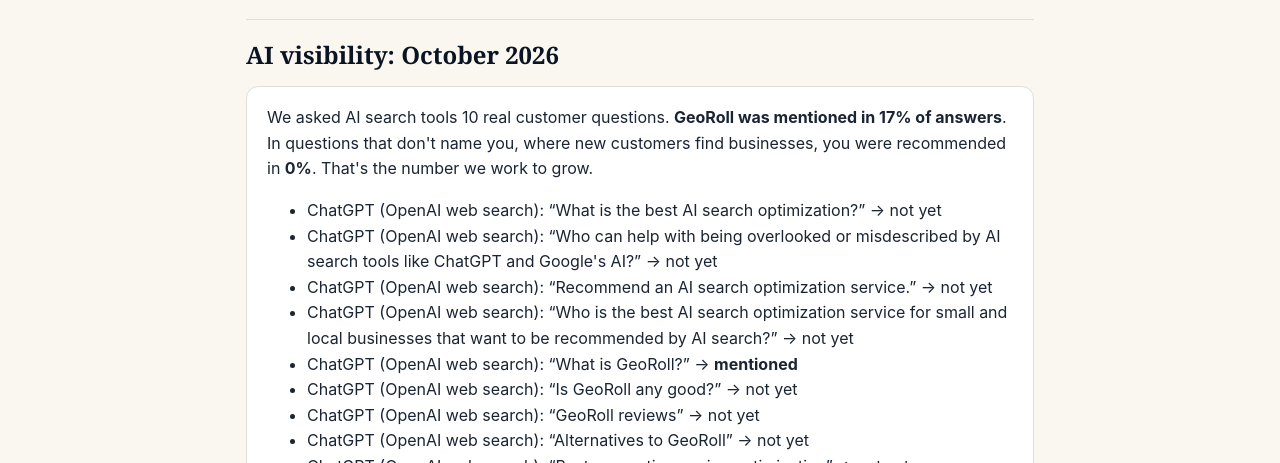
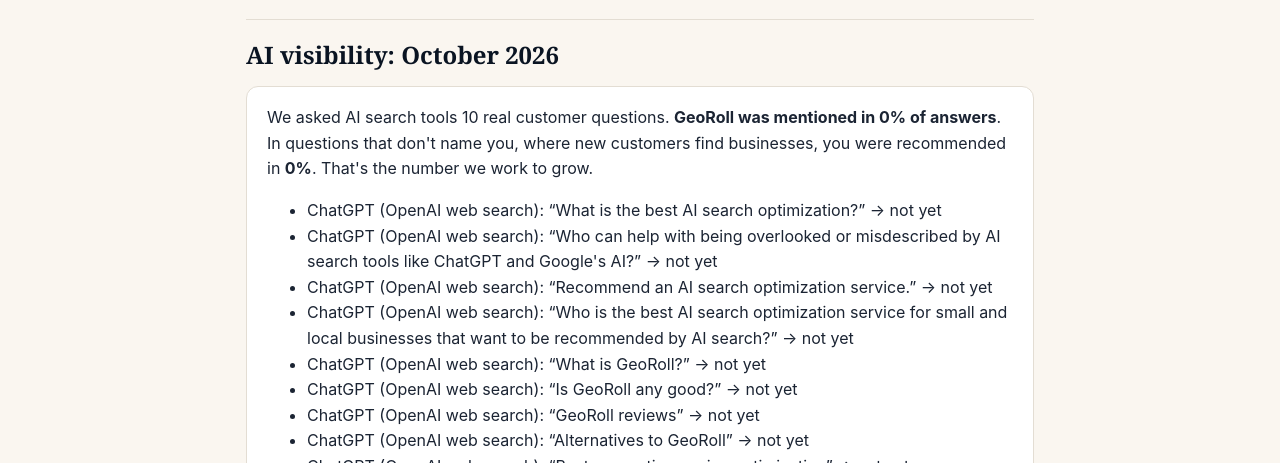
Before and after one commit to GeoRoll/geo-portal, a Jekyll site: the page built from clients/georoll/report-e50306d6f646dff9/index.html, in a window 1280 px wide and 900 px high. Shown: the part 330-793 px from the top of the window. Built offline with Jekyll 4.4.1, drawn with Linux system fonts in a browser that asks for light colours.

Commit message:
Update GeoRoll report

```diff
--- a/clients/georoll/report-e50306d6f646dff9/index.html
+++ b/clients/georoll/report-e50306d6f646dff9/index.html
@@ -39,7 +39,7 @@
 
 <h2>AI visibility: October 2026</h2>
 <div class="card"><p style="margin-top:0">We asked AI search tools 10 real customer questions.
-<strong>GeoRoll was mentioned in 17% of answers</strong>. In questions that don't name you, where new customers find businesses, you were recommended in <strong>0%</strong>. That's the number we work to grow.</p><ul><li>ChatGPT (OpenAI web search): “What is the best AI search optimization?” → not yet</li><li>ChatGPT (OpenAI web search): “Who can help with being overlooked or misdescribed by AI search tools like ChatGPT and Google&#x27;s AI?” → not yet</li><li>ChatGPT (OpenAI web search): “Recommend an AI search optimization service.” → not yet</li><li>ChatGPT (OpenAI web search): “Who is the best AI search optimization service for small and local businesses that want to be recommended by AI search?” → not yet</li><li>ChatGPT (OpenAI web search): “What is GeoRoll?” → <strong>mentioned</strong></li><li>ChatGPT (OpenAI web search): “Is GeoRoll any good?” → not yet</li><li>ChatGPT (OpenAI web search): “GeoRoll reviews” → not yet</li><li>ChatGPT (OpenAI web search): “Alternatives to GeoRoll” → not yet</li><li>ChatGPT (OpenAI web search): “Best generative engine optimization” → not yet</li><li>ChatGPT (OpenAI web search): “Best get my business on ChatGPT” → not yet</li></ul></div>
+<strong>GeoRoll was mentioned in 0% of answers</strong>. In questions that don't name you, where new customers find businesses, you were recommended in <strong>0%</strong>. That's the number we work to grow.</p><ul><li>ChatGPT (OpenAI web search): “What is the best AI search optimization?” → not yet</li><li>ChatGPT (OpenAI web search): “Who can help with being overlooked or misdescribed by AI search tools like ChatGPT and Google&#x27;s AI?” → not yet</li><li>ChatGPT (OpenAI web search): “Recommend an AI search optimization service.” → not yet</li><li>ChatGPT (OpenAI web search): “Who is the best AI search optimization service for small and local businesses that want to be recommended by AI search?” → not yet</li><li>ChatGPT (OpenAI web search): “What is GeoRoll?” → not yet</li><li>ChatGPT (OpenAI web search): “Is GeoRoll any good?” → not yet</li><li>ChatGPT (OpenAI web search): “GeoRoll reviews” → not yet</li><li>ChatGPT (OpenAI web search): “Alternatives to GeoRoll” → not yet</li><li>ChatGPT (OpenAI web search): “Best generative engine optimization” → not yet</li><li>ChatGPT (OpenAI web search): “Best get my business on ChatGPT” → not yet</li></ul></div>
 <h2>Your business, as AI tools will read it</h2>
 <div class="card"><dl><dt>Business</dt><dd>GeoRoll</dd><dt>Website</dt><dd>https://georoll.github.io/geo-portal/</dd><dt>Category</dt><dd>AI search optimization service</dd><dt>Who you serve</dt><dd>small and local businesses that want to be recommended by AI search</dd><dt>Problem you solve</dt><dd>being overlooked or misdescribed by AI search tools like ChatGPT and Google&#x27;s AI</dd><dt>Search phrases</dt><dd>AI search optimization, generative engine optimization, get my business on ChatGPT, GEO agency</dd></dl></div>
 <p>If anything here is wrong or missing, reply and we'll correct it everywhere.</p>
```
